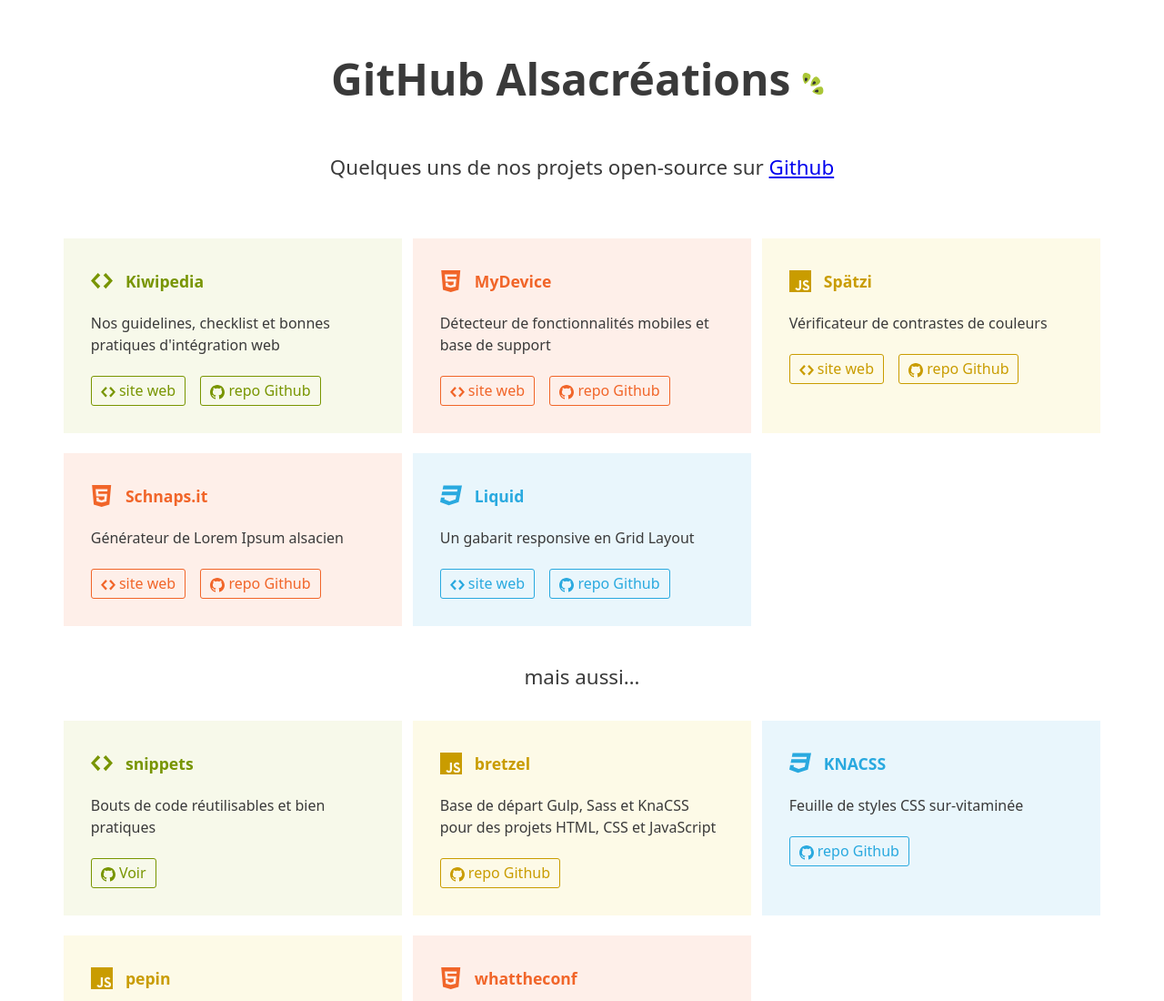
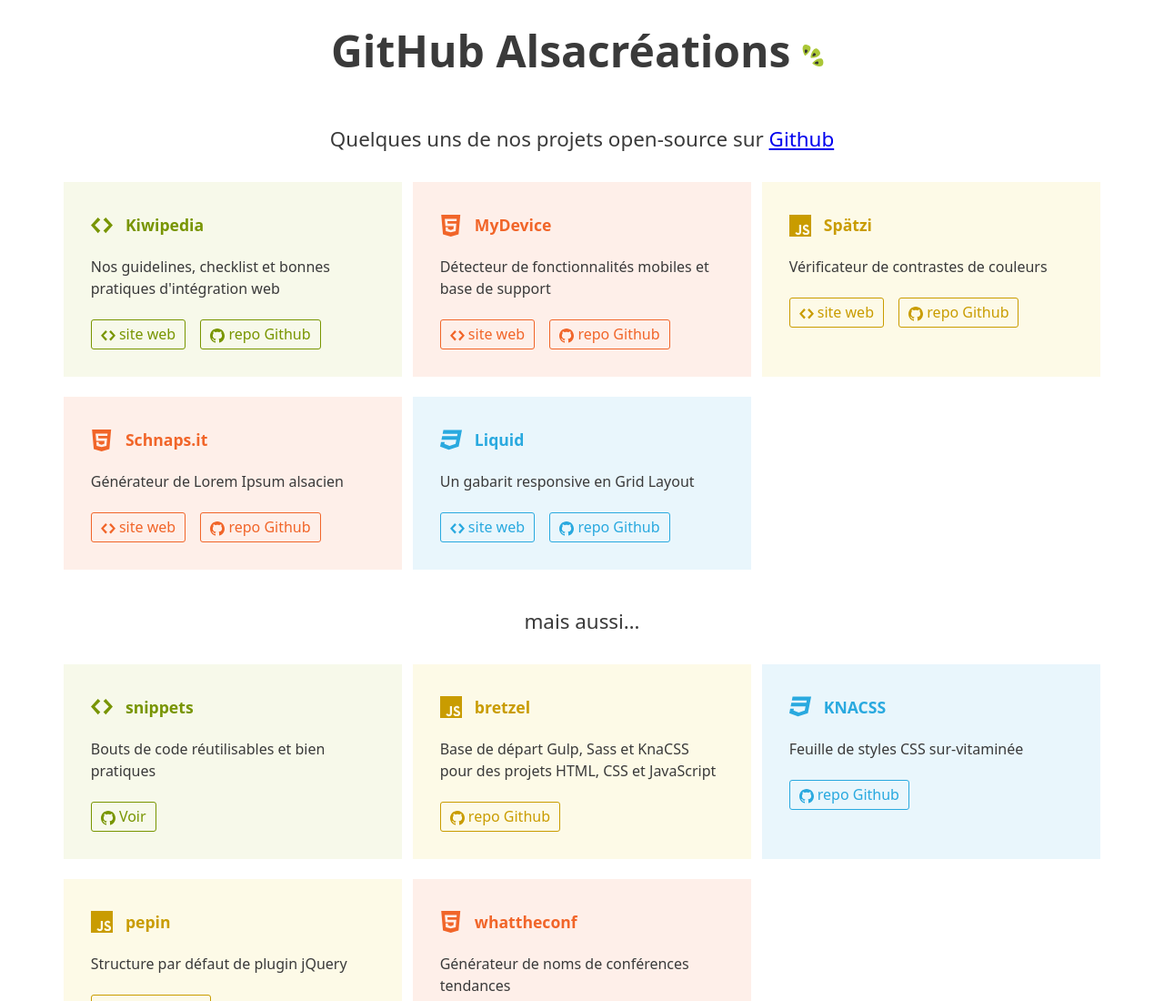
Before and after one commit to alsacreations/alsacreations.github.io, a plain HTML site: page index.html in a window 1280 px wide. Shown: the top 1100 px of the page at 91% size. Drawn offline with Linux system fonts and the light colour scheme.

Commit message:
style: suppression de la hauteur minimale pour le h3

```diff
--- a/styles.css
+++ b/styles.css
@@ -38,7 +38,6 @@
   width: 90%;
   max-width: 1200px;
   margin: 0 auto;
-  min-height: 32vh;
   text-align: center;
   display: flex;
   flex-flow: column;
```
